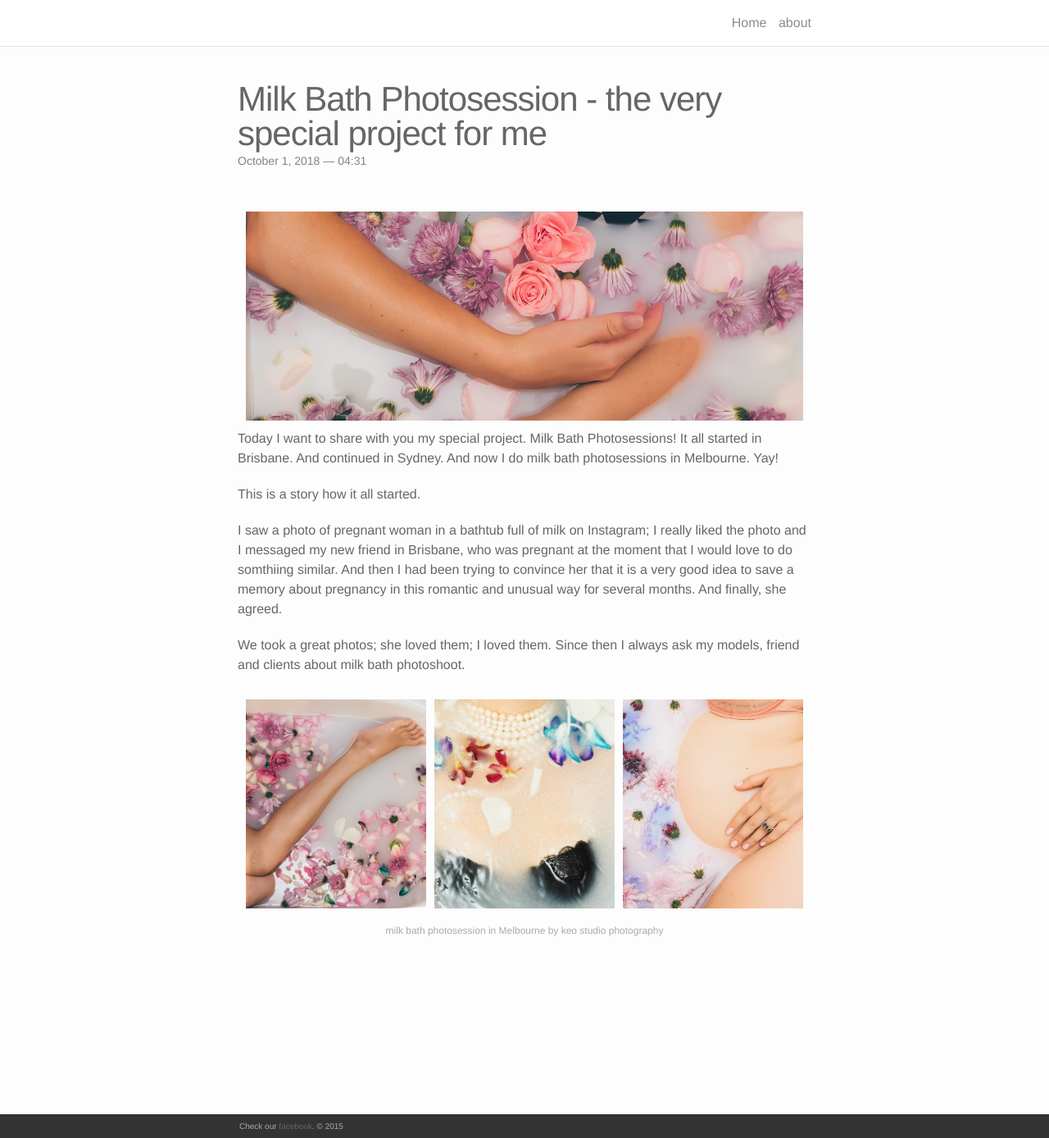
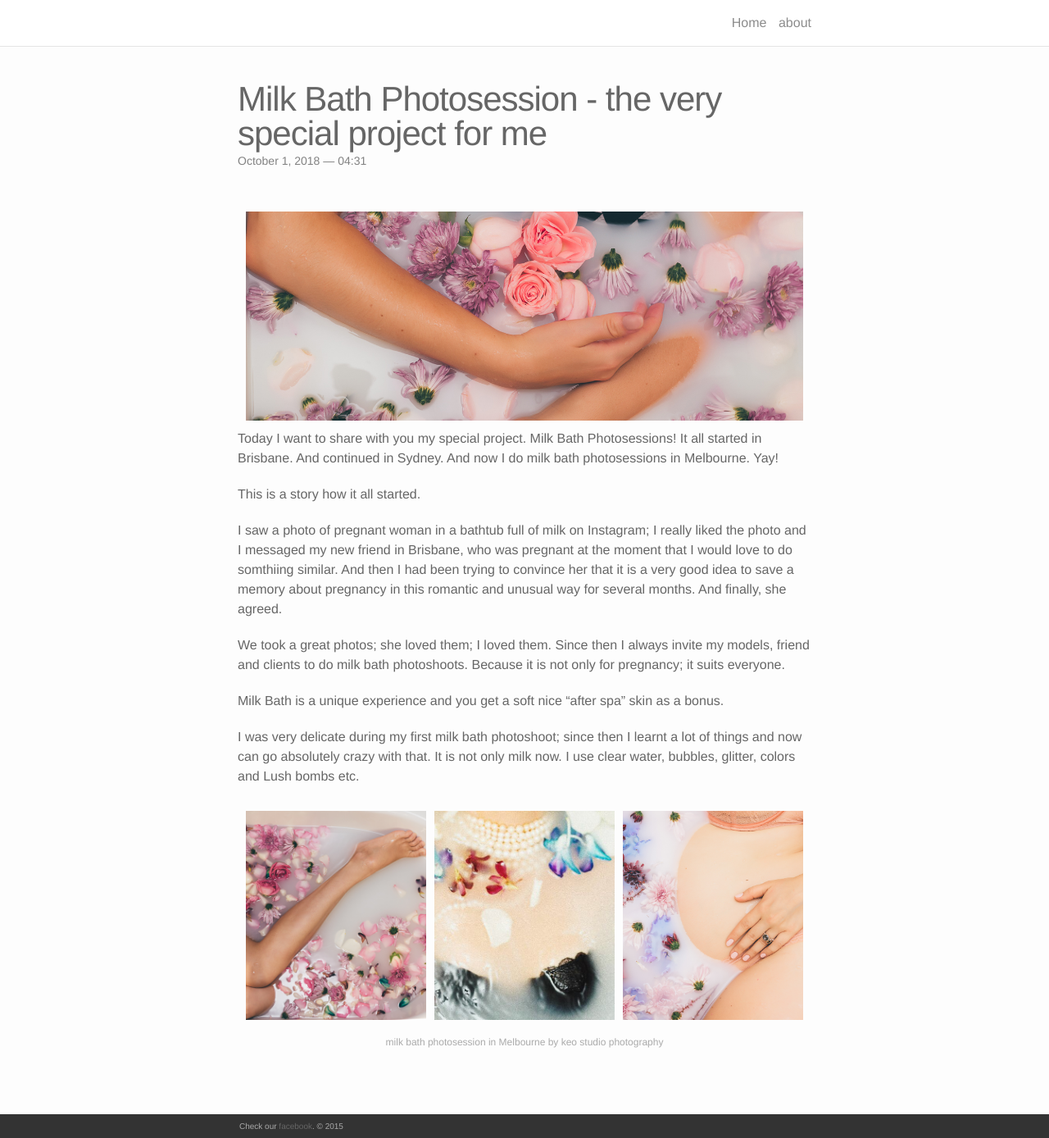
Before and after one commit to AlenPelin/keo-studio, a Jekyll site: the page built from _portfolio/milk-bath-photosession.md, in a window 1280 px wide and 1388 px high. Shown: the whole window at 82% size. Built offline with Jekyll 4.4.1, drawn with Linux system fonts in a browser that asks for light colours; nearby versions of some CDN libraries.

Commit message:
Update from Forestry.io - Updated milk-bath-photosession.md

```diff
--- a/_portfolio/milk-bath-photosession.md
+++ b/_portfolio/milk-bath-photosession.md
@@ -18,4 +18,8 @@ This is a story how it all started.
 
 I saw a photo of pregnant woman in a bathtub full of milk on Instagram; I really liked the photo and I messaged my new friend in Brisbane, who was pregnant at the moment that I would love to do somthiing similar. And then I had been trying to convince her that it is a very good idea to save a memory about pregnancy in this romantic and unusual way for several months. And finally, she agreed.
 
-We took a great photos; she loved them; I loved them. Since then I always ask my models, friend and clients about milk bath photoshoot.
+We took a great photos; she loved them; I loved them. Since then I always invite my models, friend and clients to do milk bath photoshoots. Because it is not only for pregnancy; it suits everyone.
+
+Milk Bath is a unique experience and you get a soft nice "after spa" skin as a bonus.
+
+I was very delicate during my first milk bath photoshoot; since then I learnt a lot of things and now can go absolutely crazy with that. It is not only milk now. I use clear water, bubbles, glitter, colors and Lush bombs etc.
```
